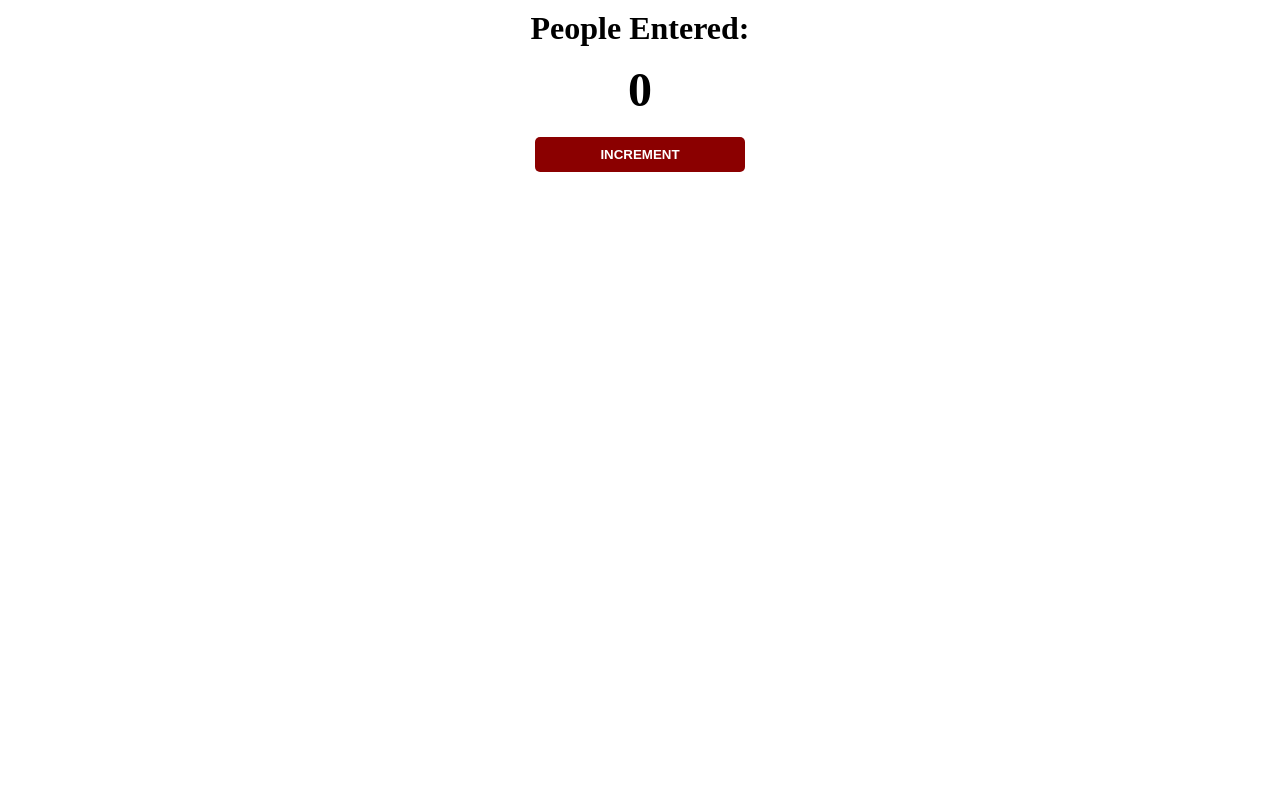
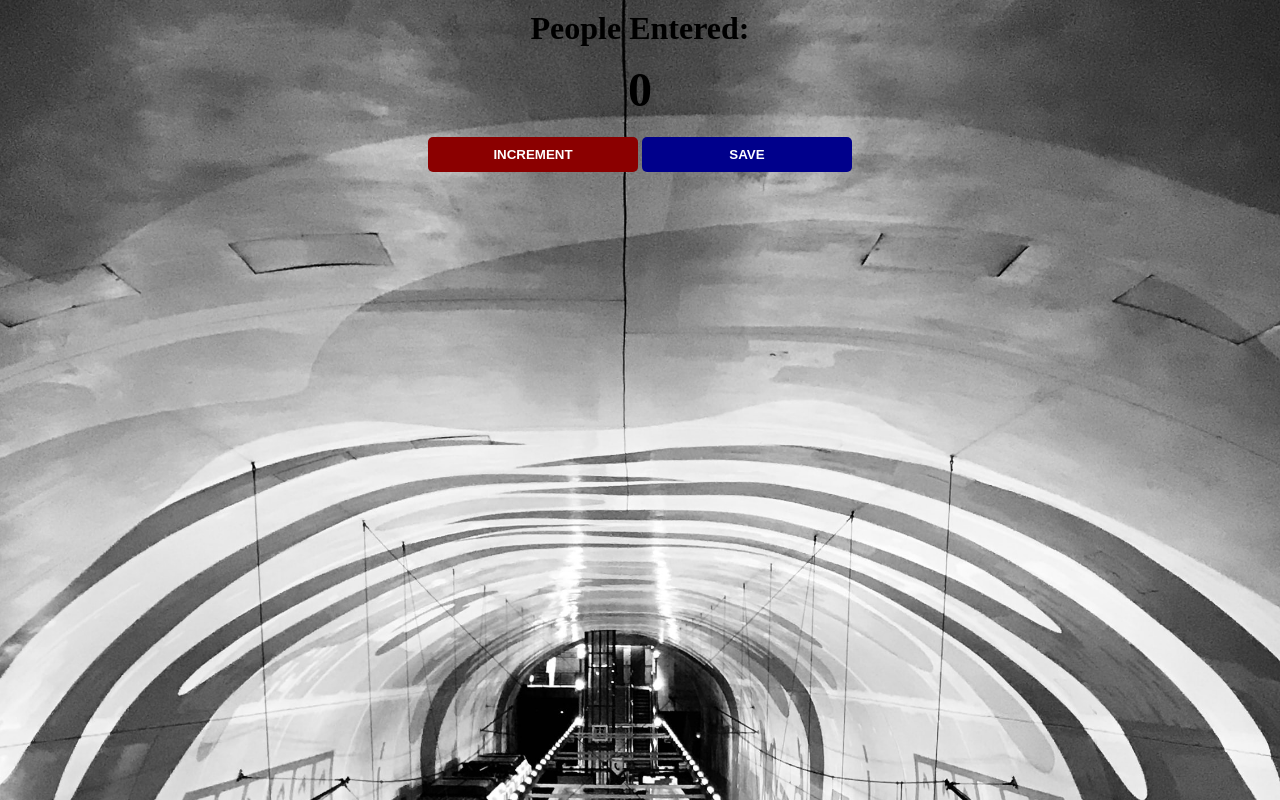
Before and after one commit to jayone11/Passenger-Counter-App, a plain HTML site: page index.html in a window 1280 px wide. Drawn offline with Linux system fonts and the light colour scheme.

Commit message:
added save btn, style and some temp js logic

```diff
--- a/index.html
+++ b/index.html
@@ -10,7 +10,8 @@
 <body>
     <h1>People Entered:</h1>
     <h2 id="counter">0</h2>
-    <button id="incr-button">Increment</button>
+    <button id="incr-button" onclick="increment()">Increment</button>
+    <button id="save-button" onclick="save()">Save</button>
     <script src="index.js">
     </script>
 </body>
--- a/index.js
+++ b/index.js
@@ -6,9 +6,21 @@
 
 let count = 0;
 let counter = document.getElementById("counter");
+let savedNumber = document.getElementById
 
 function increment() {
     count = count + 1;
     counter.innerText = count;
-    console.log("Count = ", count);
+    // console.log("Count = ", count);
+    save();
 }
+
+function save() {
+    if(count == 4) {
+        console.log("The count is now ", count)
+    } else {
+        console.log("The count is ", count);
+    } if(count == 10) {
+        console.log("STOP PRESSING THE DAMN BUTTON, the damn count is", count,"!");
+    }
+}
--- a/style.css
+++ b/style.css
@@ -29,6 +29,6 @@ button {
     background: darkred;
 }
 
-#save-btn {
+#save-button {
     background: darkblue;
 }
```
Also changed, not shown: images/train-bg.jpeg (added).
